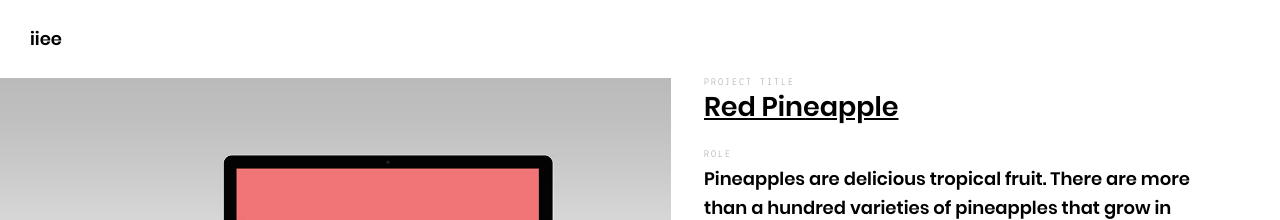
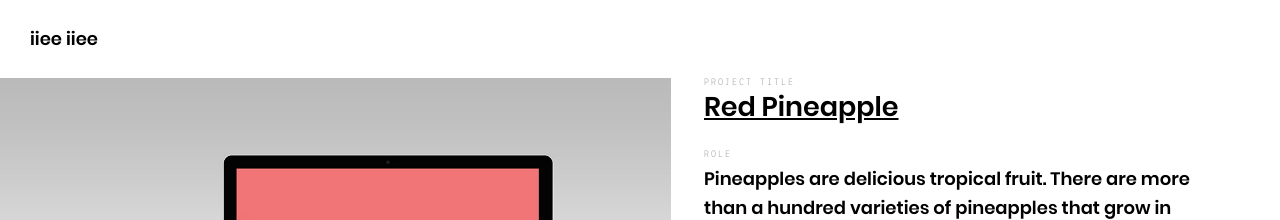
Before and after one commit to iiee0/main, a Jekyll site: the page built from _posts/projects/2017-04-01-redpineapple.md, in a window 1280 px wide and 900 px high. Shown: the top 220 px of the window. Built offline with Jekyll 4.4.1, drawn with Linux system fonts in a browser that asks for light colours.

Commit message:
Update _config.yml

```diff
--- a/_config.yml
+++ b/_config.yml
@@ -1,5 +1,5 @@
 # User config
-author: "iiee"
+author: "iiee iiee"
 tagline: "iiee tagline"
 description: "iiee desc"
 keywords: "Pineapple, Pineapple Pizza, Pineapple House"
@@ -9,6 +9,7 @@
 github: "https://github.com/"
 
 # Site config
+remote_theme : mmistakes/minimal-mistakes
 url    : "https://iiee0.github.io/iiee"
 baseurl: ""
 highlighter: rouge
```
